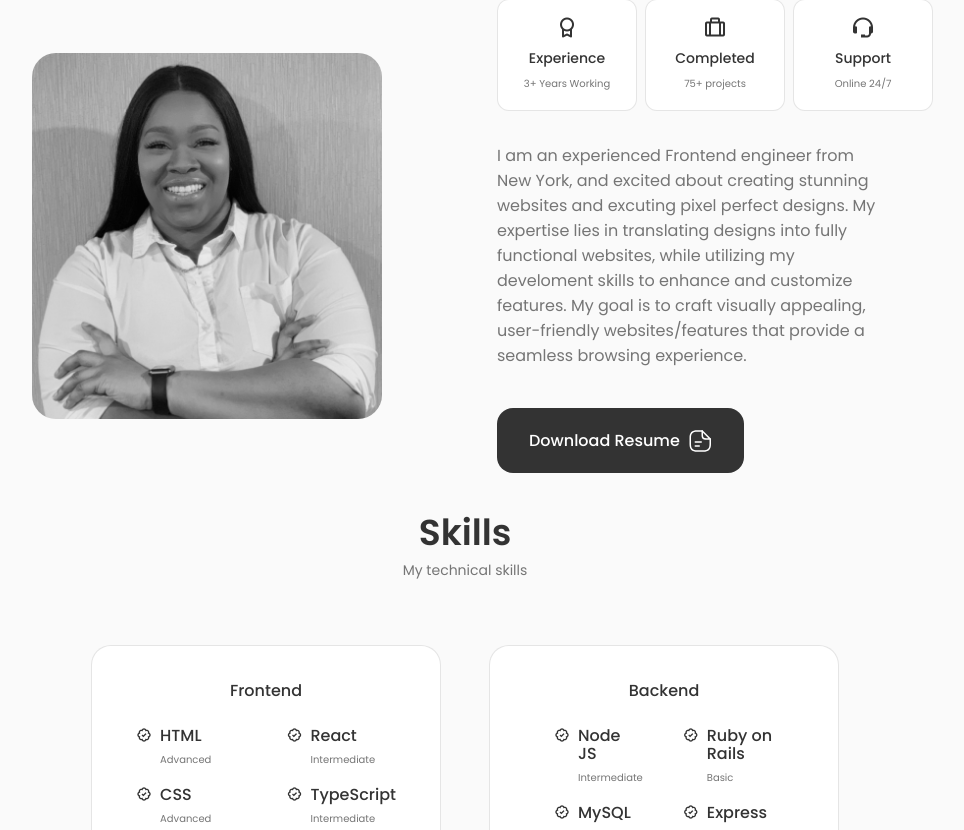
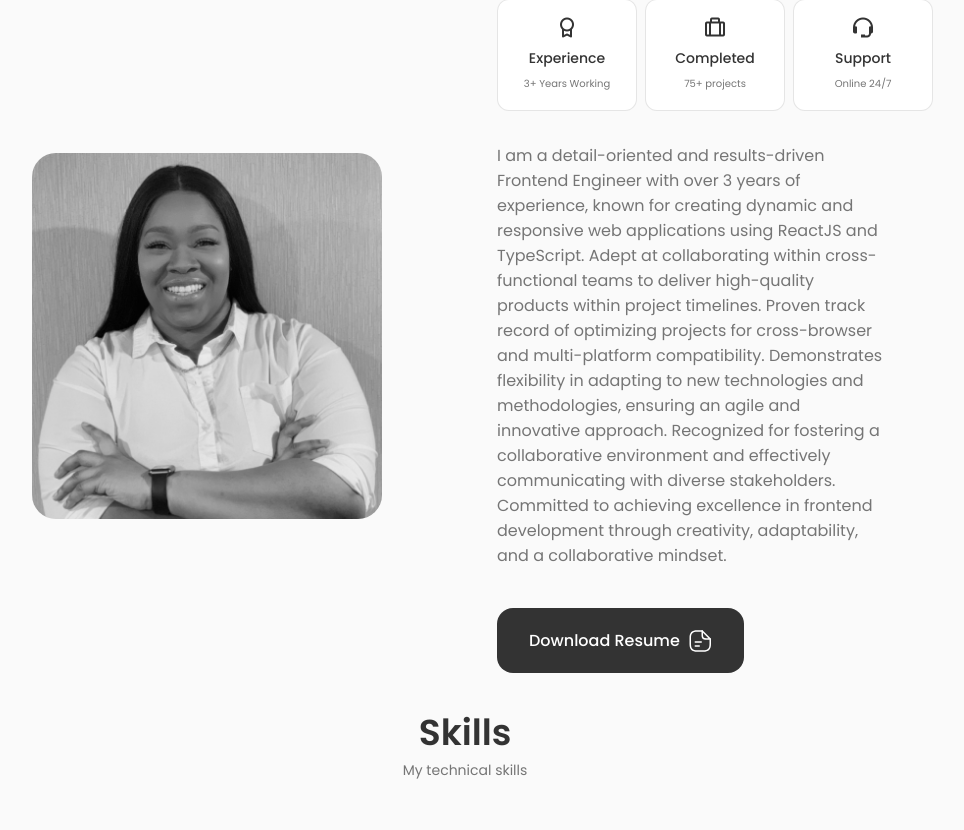
Before and after one commit to DearCodingCathy/Portfolio, a React (Create React App) app: page / in a window 1280 px wide. Shown: the part 1012-1842 px from the top of the page, without its empty margins (175-1139 px from the left). Built offline with nearby package versions, Linux system fonts and the light colour scheme.

Commit message:
Update Bio

```diff
--- a/src/components/About/About.tsx
+++ b/src/components/About/About.tsx
@@ -18,7 +18,7 @@ function About() {
           <Info />
 
           <p className="about__description">
-            I am an experienced Frontend engineer from New York, and excited about creating stunning websites and excuting pixel perfect designs. My expertise lies in translating designs into fully functional websites, while utilizing my develoment skills to enhance and customize features. My goal is to craft visually appealing, user-friendly websites/features that provide a seamless browsing experience.
+            I am a detail-oriented and results-driven Frontend Engineer with over 3 years of experience, known for creating dynamic and responsive web applications using ReactJS and TypeScript. Adept at collaborating within cross-functional teams to deliver high-quality products within project timelines. Proven track record of optimizing projects for cross-browser and multi-platform compatibility. Demonstrates flexibility in adapting to new technologies and methodologies, ensuring an agile and innovative approach. Recognized for fostering a collaborative environment and effectively communicating with diverse stakeholders. Committed to achieving excellence in frontend development through creativity, adaptability, and a collaborative mindset.
           </p>
 
           <a download="" href={Resume} className="button button--flex">
```
